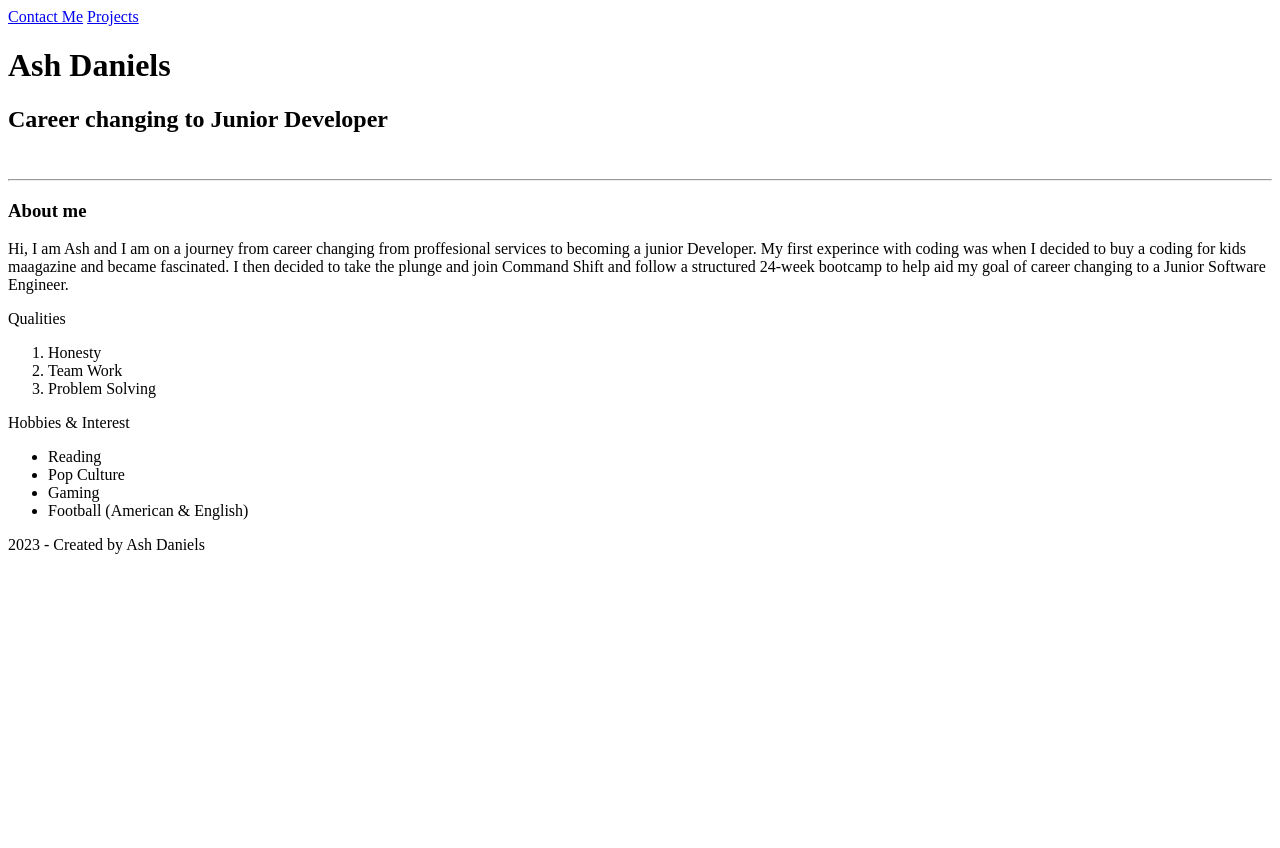
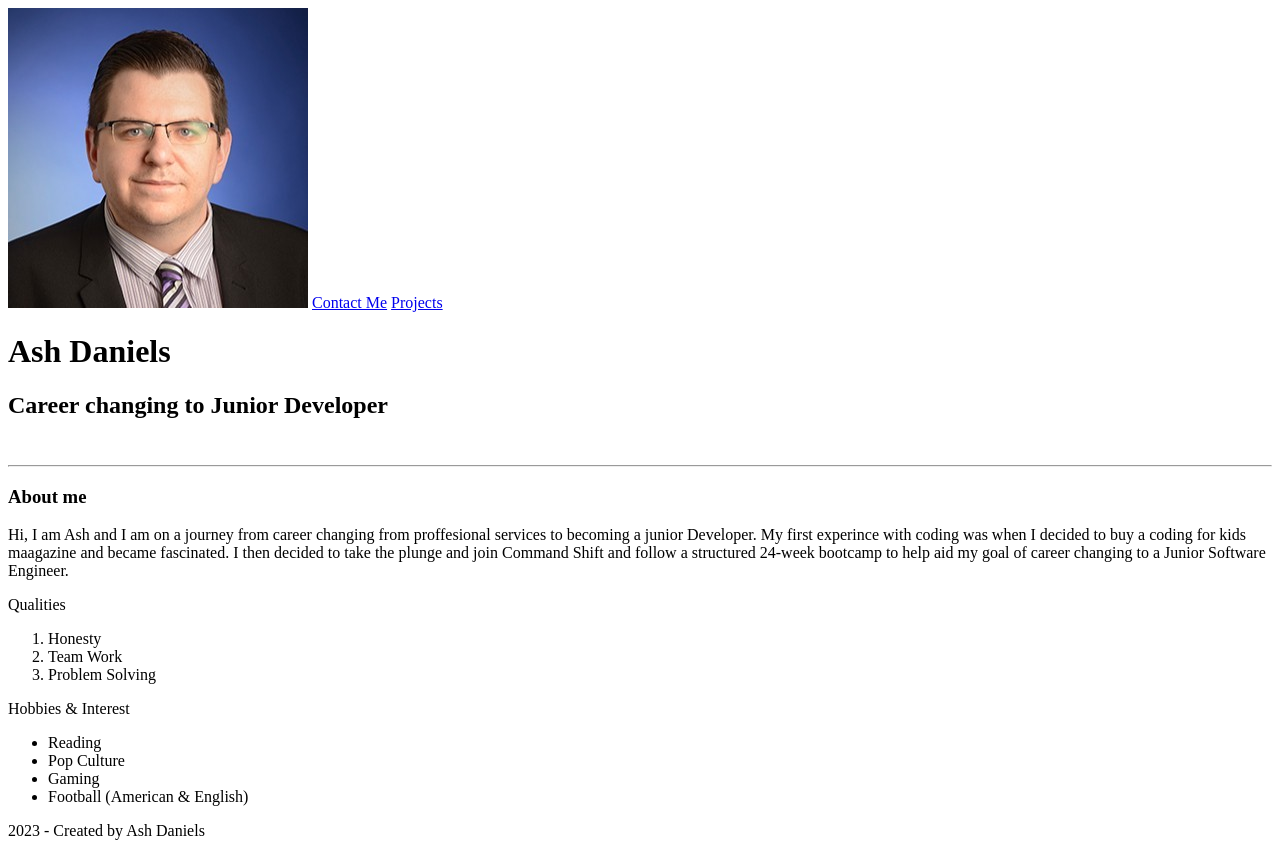
Before and after one commit to ashdaniels25/portfolio, a plain HTML site: page index.html in a window 1280 px wide. Before the commit the page ends 800 px from the top, so only its background shows below. Drawn offline with Linux system fonts and the light colour scheme; files whose address does not match are found by name.

Commit message:
Photo test

```diff
--- a/index.html
+++ b/index.html
@@ -6,6 +6,7 @@
         </head>
     </header>
         <body>
+            <img src="/Users/ashdaniels/Desktop/Projects/portfolio/images/Ash.jpeg" alt="Photo of me">
             <a href="subdir/pages/contact.html">Contact Me</a>
             <a href="subdir/pages/projects.html">Projects</a>
             <main>
```
